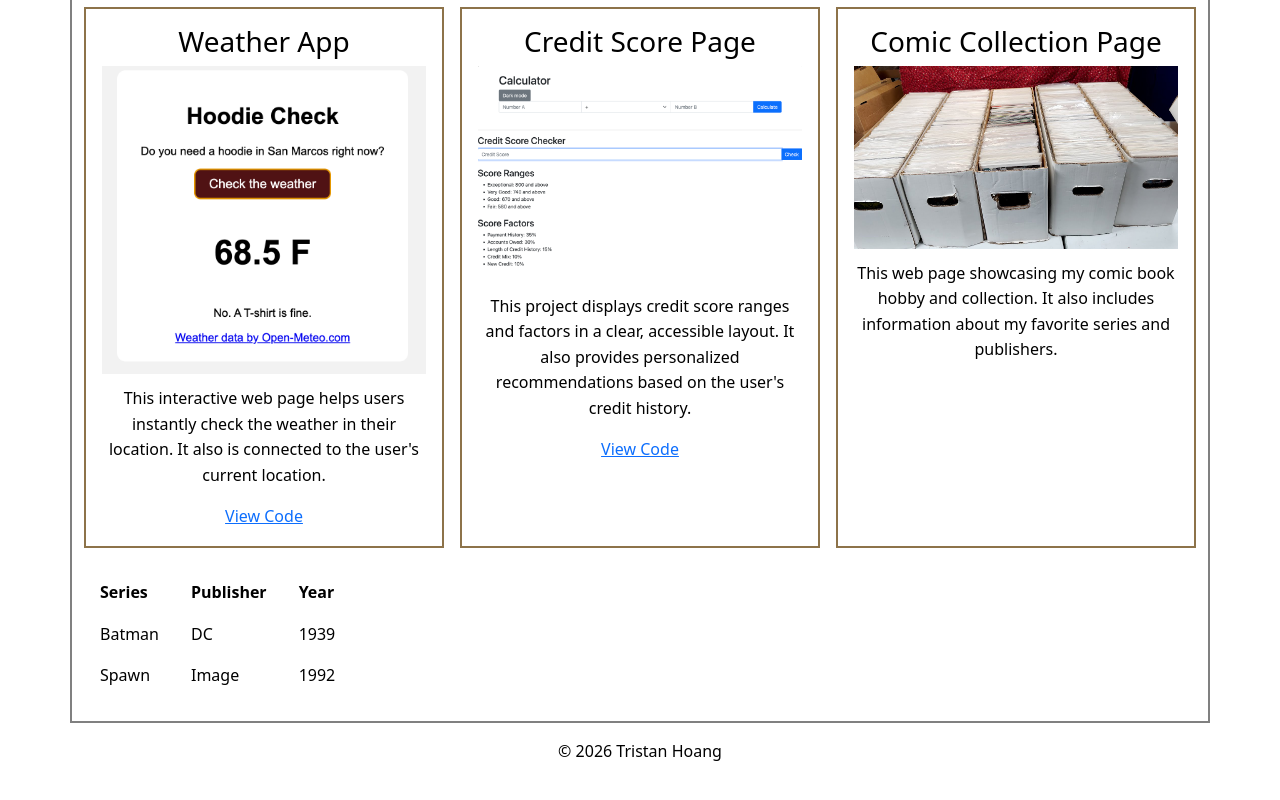
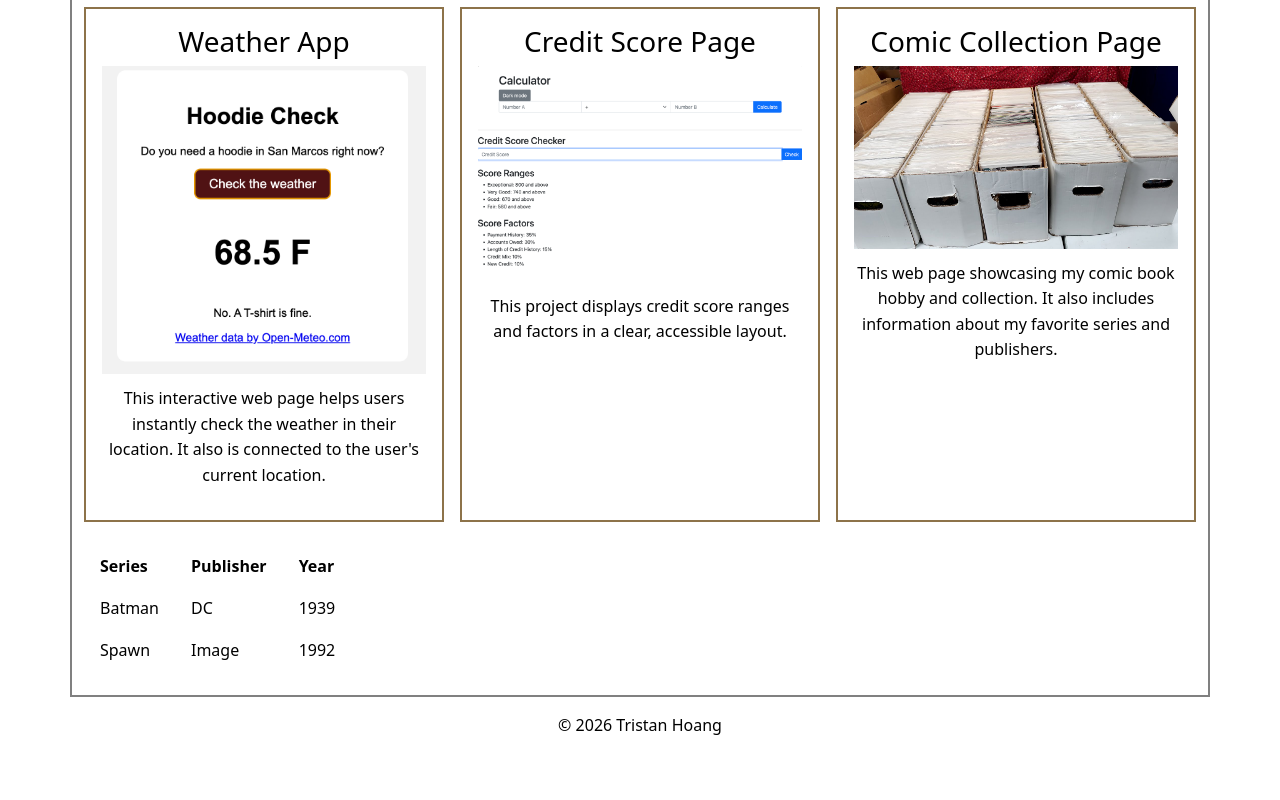
Before and after one commit to tristanhoang2003-code/portfolio, a plain HTML site: page index.html in a window 1280 px wide. Shown: the part 1073-1873 px from the top of the page. Drawn offline with nearby package versions, Linux system fonts and the light colour scheme.

Commit message:
Add files via upload

```diff
--- a/index.html
+++ b/index.html
@@ -67,14 +67,12 @@
         <h3>Weather App</h3>
         <img src="Screenshot1.png" alt="Screenshot of the weather checking web application">
         <p>This interactive web page helps users instantly check the weather in their location. It also is connected to the user's current location.</p>
-        <a href="https://github.com/tristanhoang2003-code/portfolio" target="_blank" rel="noopener">View Code</a>
       </div>
 
       <div class="project-card">
         <h3>Credit Score Page</h3>
         <img src="Screenshot2.png" alt="Screenshot of the credit score web application">
-        <p>This project displays credit score ranges and factors in a clear, accessible layout. It also provides personalized recommendations based on the user's credit history.</p>
-        <a href="https://github.com/tristanhoang2003-code/portfolio" target="_blank" rel="noopener">View Code</a>
+        <p>This project displays credit score ranges and factors in a clear, accessible layout.</p>
       </div>
 
       <div class="project-card">
```
